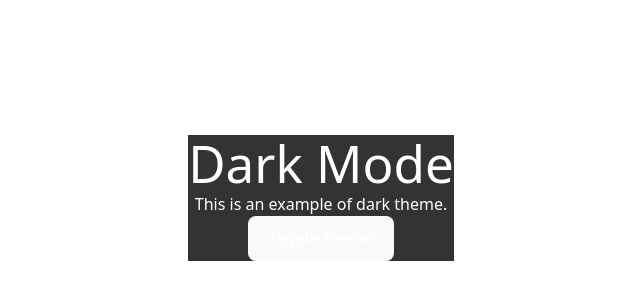
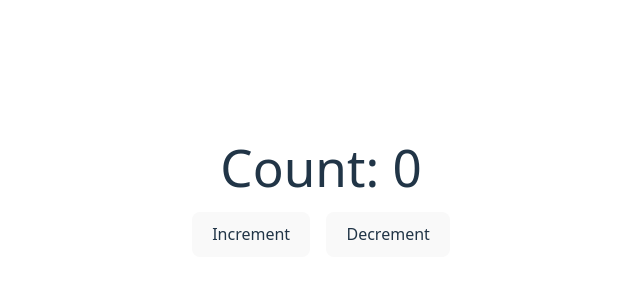
Before and after one commit to ManavSinghla/INT252, a React app in the folder my-vite-project/: page / in a window 1280 px wide. Shown: the part 202-502 px from the top of the page, without its empty margins (319-959 px from the left). Built offline with nearby package versions, Linux system fonts and the light colour scheme; the HTML template or start-up script is replaced by a standard one.

Commit message:
20/11/25

```diff
--- /dev/null
+++ b/my-vite-project/src/13 useReducer.jsx
@@ -0,0 +1,23 @@
+import { useReducer } from "react";
+function reducer(state, action) {
+    switch (action.type) {
+        case 'increment':
+            return { count: state.count + 1 };
+        case 'decrement':
+            return { count: state.count - 1 };
+        default:
+            return state;
+    }
+}
+function Counter() {
+    const [state, dispatch] = useReducer(reducer, { count: 0 });
+    return (
+        <div>
+            <h1 className="p-2">Count: {state.count}</h1>
+            <button className="m-2" onClick={() => dispatch({ type: 'increment' })}>Increment</button>
+            <button className="m-2" onClick={() => dispatch({ type: 'decrement' })}>Decrement</button>
+        </div>
+    );
+}
+
+export default Counter;
--- a/my-vite-project/src/App.jsx
+++ b/my-vite-project/src/App.jsx
@@ -12,6 +12,7 @@ import Box from "./9 colourChangingbox.jsx";
 import WelcomeMessage from "./10 useEffect.jsx";
 import NameContext from "./11 useContext.jsx";
 import ThemeContext from "./12 dark Light mode.jsx";
+import ReducerCounter from "./13 useReducer.jsx";
 
 function App() {
   // const name="John";
@@ -21,7 +22,7 @@ function App() {
     <>
     {/* <h1 className="text-red-500">{name}</h1>
     <p>{display}</p> */}
-    <ThemeContext />
+    <ReducerCounter />
     </>
   );
 }
```
